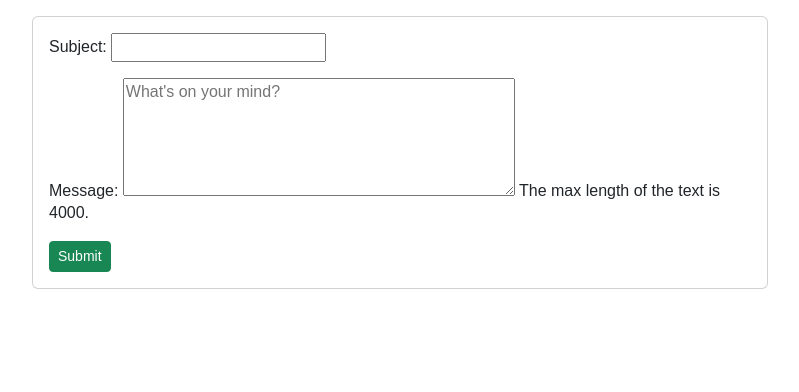
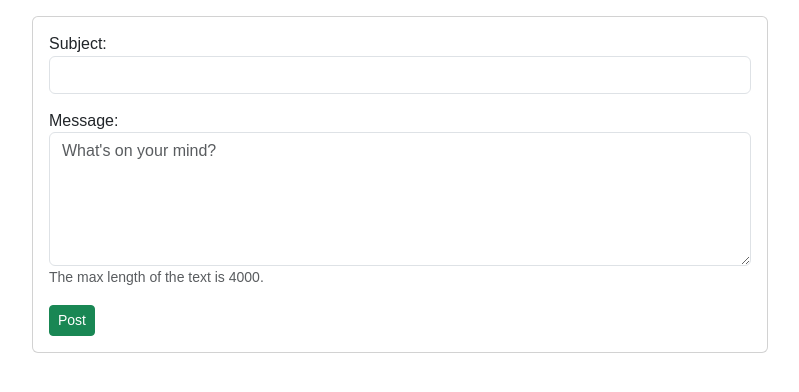
Before and after one commit to Olaism/Django-discussion-forum, a Django app: page /boards/1/new/ in a window 1280 px wide. Shown: the part 109-501 px from the top of the page, without its empty margins (240-1039 px from the left). Run offline with Django 3.2, Linux system fonts and the light colour scheme; tables that the repository leaves empty hold one stand-in row (values such as "Sample post"); some libraries are stand-ins or nearby versions; some web fonts are replaced.

Commit message:
implement new_topic form template and logic

```diff
--- /dev/null
+++ b/boards/templates/common/forms.html
@@ -0,0 +1,26 @@
+{% load widget_tweaks %}
+
+{% for field in form %}
+    <div class="mb-3">
+        {{ field.label_tag }}
+
+        {% if form.is_bound %}
+            {% if field.errors %}
+                {% render_field field class="form-control is-invalid" %}
+                {% for error in field.errors %}
+                    <div class="invalid-feedback">
+                        {{ error }}
+                    </div>
+                {% endfor %}
+            {% else %}
+                {% render_field field class="form-control is-valid" %}
+            {% endif %}
+        {% else %}
+            {% render_field field class="form-control" %}
+        {% endif %}
+
+        {% if field.help_text %}
+            <small class="form-text text-muted">{{ field.help_text}}</small>
+        {% endif %}
+    </div>
+{% endfor %}
--- a/boards/templates/new_topic.html
+++ b/boards/templates/new_topic.html
@@ -17,8 +17,8 @@
                 <div class="card-body">
                     <form method="POST" novalidate>
                         {% csrf_token %}
-                        {{ form.as_p }}
-                        <input type="submit" value="Submit" class="btn btn-success btn-sm" />
+                        {% include 'common/forms.html' %}
+                        <input type="submit" value="Post" class="btn btn-success btn-sm" />
                     </form>
                 </div>
             </div>
--- a/myproject/settings.py
+++ b/myproject/settings.py
@@ -25,7 +25,8 @@ INSTALLED_APPS = [
     'django.contrib.sessions',
     'django.contrib.messages',
     'django.contrib.staticfiles',
-    'boards.apps.BoardsConfig'
+    'widget_tweaks',
+    'boards.apps.BoardsConfig',
 ]
 
 MIDDLEWARE = [
```
